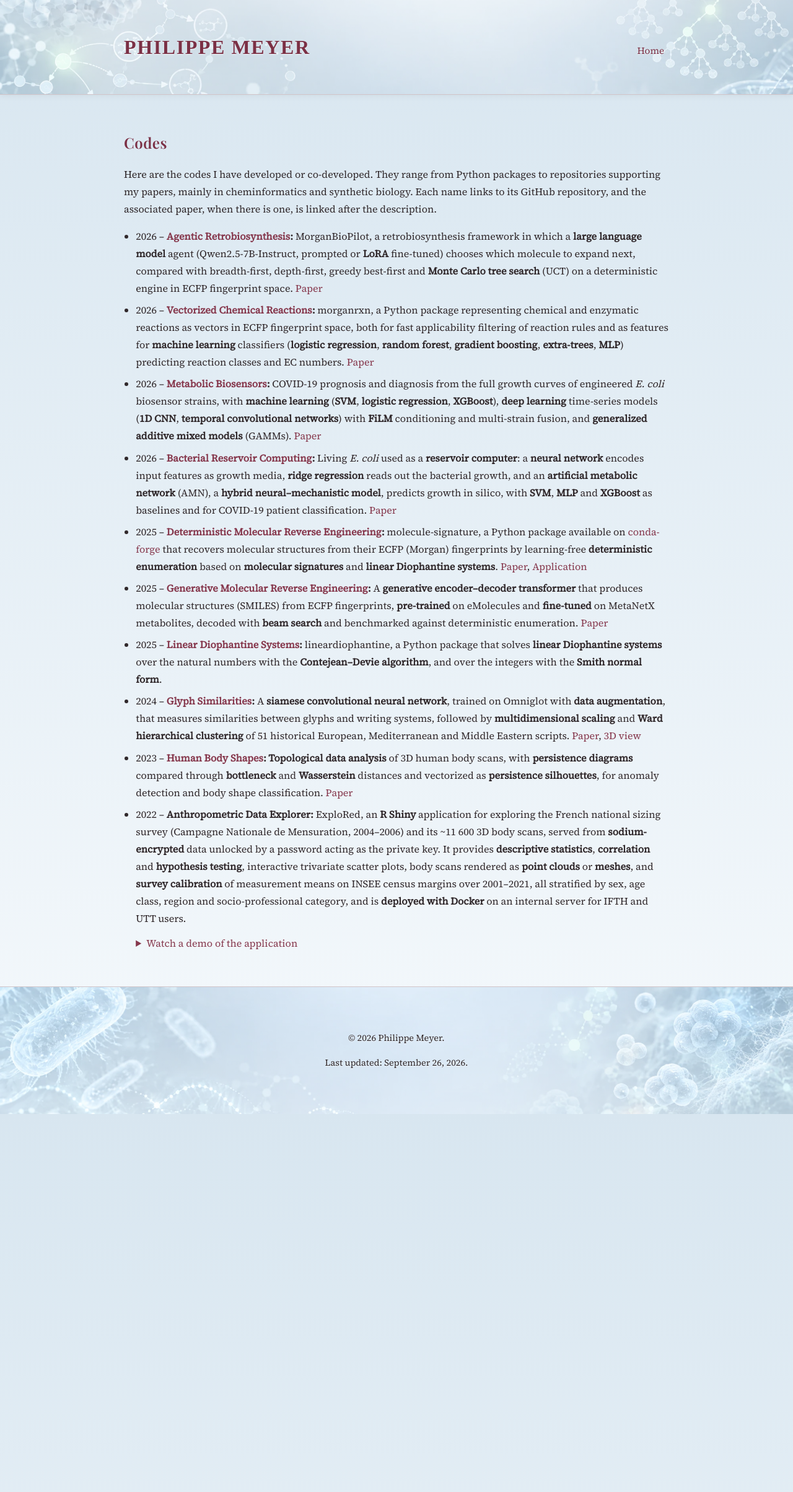
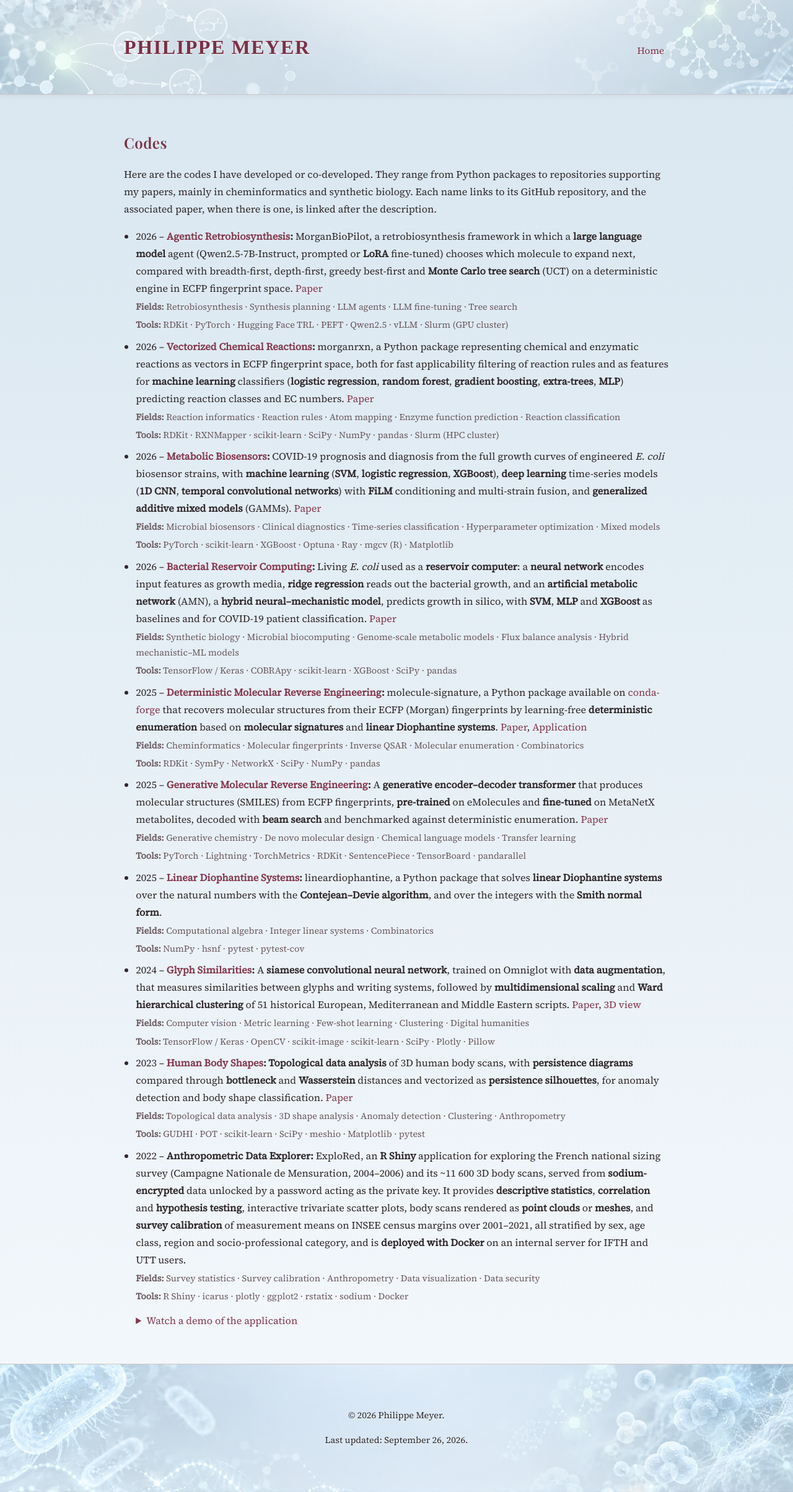
Before and after one commit to PhilippeMeyer68/philippemeyer68.github.io, a Jekyll site: the page built from codes.md, in a window 1280 px wide. Shown: the whole page at 62% size. Built offline with Jekyll 4.4.1, drawn with Linux system fonts in a browser that asks for light colours; before the commit the page ends 1798 px from its top, so only the background shows below that.

Commit message:
feat: package lists

```diff
--- a/assets/css/style.css
+++ b/assets/css/style.css
@@ -376,6 +376,23 @@ footer {
 }
 
 
+/* ---------- Topics and package lists in codes list ---------- */
+.code-topics,
+.code-stack {
+  display: block;
+
+  margin-top: 4px;
+
+  color: var(--muted);
+
+  font-size: 0.9em;
+}
+
+.code-label {
+  font-weight: 600;
+}
+
+
 /* ---------- Demo video in codes list ---------- */
 .code-demo {
   margin: 12px 0 4px;
--- a/codes.md
+++ b/codes.md
@@ -17,58 +17,78 @@ permalink: /codes/
   2026 – <strong><a href="https://github.com/brsynth/morganbiopilot" target="_blank" rel="noopener">Agentic Retrobiosynthesis</a>: </strong>
   MorganBioPilot, a retrobiosynthesis framework in which a <strong>large language model</strong> agent (Qwen2.5-7B-Instruct, prompted or <strong>LoRA</strong> fine-tuned) chooses which molecule to expand next, compared with breadth-first, depth-first, greedy best-first and <strong>Monte Carlo tree search</strong> (UCT) on a deterministic engine in ECFP fingerprint space.
   <a href="https://arxiv.org/abs/2608.30702" target="_blank" rel="noopener">Paper</a>
+  <span class="code-topics"><span class="code-label">Fields:</span> Retrobiosynthesis &middot; Synthesis planning &middot; LLM agents &middot; LLM fine-tuning &middot; Tree search</span>
+  <span class="code-stack"><span class="code-label">Tools:</span> RDKit &middot; PyTorch &middot; Hugging Face TRL &middot; PEFT &middot; Qwen2.5 &middot; vLLM &middot; Slurm (GPU cluster)</span>
 </li>
 
 <li>
   2026 – <strong><a href="https://github.com/brsynth/morganrxn" target="_blank" rel="noopener">Vectorized Chemical Reactions</a>: </strong>
   morganrxn, a Python package representing chemical and enzymatic reactions as vectors in ECFP fingerprint space, both for fast applicability filtering of reaction rules and as features for <strong>machine learning</strong> classifiers (<strong>logistic regression</strong>, <strong>random forest</strong>, <strong>gradient boosting</strong>, <strong>extra-trees</strong>, <strong>MLP</strong>) predicting reaction classes and EC numbers.
   <a href="https://doi.org/10.26434/chemrxiv.15006884/v1" target="_blank" rel="noopener">Paper</a>
+  <span class="code-topics"><span class="code-label">Fields:</span> Reaction informatics &middot; Reaction rules &middot; Atom mapping &middot; Enzyme function prediction &middot; Reaction classification</span>
+  <span class="code-stack"><span class="code-label">Tools:</span> RDKit &middot; RXNMapper &middot; scikit-learn &middot; SciPy &middot; NumPy &middot; pandas &middot; Slurm (HPC cluster)</span>
 </li>
 
 <li>
   2026 – <strong><a href="https://github.com/brsynth/mutant-covid" target="_blank" rel="noopener">Metabolic Biosensors</a>: </strong>
   COVID-19 prognosis and diagnosis from the full growth curves of engineered <em>E. coli</em> biosensor strains, with <strong>machine learning</strong> (<strong>SVM</strong>, <strong>logistic regression</strong>, <strong>XGBoost</strong>), <strong>deep learning</strong> time-series models (<strong>1D CNN</strong>, <strong>temporal convolutional networks</strong>) with <strong>FiLM</strong> conditioning and multi-strain fusion, and <strong>generalized additive mixed models</strong> (GAMMs).
   <a href="https://doi.org/10.64898/2026.08.04.740108" target="_blank" rel="noopener">Paper</a>
+  <span class="code-topics"><span class="code-label">Fields:</span> Microbial biosensors &middot; Clinical diagnostics &middot; Time-series classification &middot; Hyperparameter optimization &middot; Mixed models</span>
+  <span class="code-stack"><span class="code-label">Tools:</span> PyTorch &middot; scikit-learn &middot; XGBoost &middot; Optuna &middot; Ray &middot; mgcv (R) &middot; Matplotlib</span>
 </li>
 
 <li>
   2026 – <strong><a href="https://github.com/brsynth/bacterial_rc" target="_blank" rel="noopener">Bacterial Reservoir Computing</a>: </strong>
   Living <em>E. coli</em> used as a <strong>reservoir computer</strong>: a <strong>neural network</strong> encodes input features as growth media, <strong>ridge regression</strong> reads out the bacterial growth, and an <strong>artificial metabolic network</strong> (AMN), a <strong>hybrid neural–mechanistic model</strong>, predicts growth in silico, with <strong>SVM</strong>, <strong>MLP</strong> and <strong>XGBoost</strong> as baselines and for COVID-19 patient classification.
   <a href="https://www.cell.com/cell-systems/fulltext/S2405-4712(26)00136-5" target="_blank" rel="noopener">Paper</a>
+  <span class="code-topics"><span class="code-label">Fields:</span> Synthetic biology &middot; Microbial biocomputing &middot; Genome-scale metabolic models &middot; Flux balance analysis &middot; Hybrid mechanistic–ML models</span>
+  <span class="code-stack"><span class="code-label">Tools:</span> TensorFlow / Keras &middot; COBRApy &middot; scikit-learn &middot; XGBoost &middot; SciPy &middot; pandas</span>
 </li>
 
 <li>
   2025 – <strong><a href="https://github.com/brsynth/molecule-signature" target="_blank" rel="noopener">Deterministic Molecular Reverse Engineering</a>: </strong>
   molecule-signature, a Python package available on <a href="https://anaconda.org/conda-forge/molecule-signature" target="_blank" rel="noopener">conda-forge</a> that recovers molecular structures from their ECFP (Morgan) fingerprints by learning-free <strong>deterministic enumeration</strong> based on <strong>molecular signatures</strong> and <strong>linear Diophantine systems</strong>.
   <a href="https://doi.org/10.1186/s13321-025-01074-5" target="_blank" rel="noopener">Paper</a>, <a href="https://philippemeyer68.pythonanywhere.com" target="_blank" rel="noopener">Application</a>
+  <span class="code-topics"><span class="code-label">Fields:</span> Cheminformatics &middot; Molecular fingerprints &middot; Inverse QSAR &middot; Molecular enumeration &middot; Combinatorics</span>
+  <span class="code-stack"><span class="code-label">Tools:</span> RDKit &middot; SymPy &middot; NetworkX &middot; SciPy &middot; NumPy &middot; pandas</span>
 </li>
 
 <li>
   2025 – <strong><a href="https://github.com/brsynth/molecule-signature-paper" target="_blank" rel="noopener">Generative Molecular Reverse Engineering</a>: </strong>
   A <strong>generative encoder–decoder transformer</strong> that produces molecular structures (SMILES) from ECFP fingerprints, <strong>pre-trained</strong> on eMolecules and <strong>fine-tuned</strong> on MetaNetX metabolites, decoded with <strong>beam search</strong> and benchmarked against deterministic enumeration.
   <a href="https://doi.org/10.1186/s13321-025-01074-5" target="_blank" rel="noopener">Paper</a>
+  <span class="code-topics"><span class="code-label">Fields:</span> Generative chemistry &middot; De novo molecular design &middot; Chemical language models &middot; Transfer learning</span>
+  <span class="code-stack"><span class="code-label">Tools:</span> PyTorch &middot; Lightning &middot; TorchMetrics &middot; RDKit &middot; SentencePiece &middot; TensorBoard &middot; pandarallel</span>
 </li>
 
 <li>
   2025 – <strong><a href="https://github.com/PhilippeMeyer68/linear-diophantine" target="_blank" rel="noopener">Linear Diophantine Systems</a>: </strong>
   lineardiophantine, a Python package that solves <strong>linear Diophantine systems</strong> over the natural numbers with the <strong>Contejean–Devie algorithm</strong>, and over the integers with the <strong>Smith normal form</strong>.
+  <span class="code-topics"><span class="code-label">Fields:</span> Computational algebra &middot; Integer linear systems &middot; Combinatorics</span>
+  <span class="code-stack"><span class="code-label">Tools:</span> NumPy &middot; hsnf &middot; pytest &middot; pytest-cov</span>
 </li>
 
 <li>
   2024 – <strong><a href="https://github.com/PhilippeMeyer68/glyph-SNN" target="_blank" rel="noopener">Glyph Similarities</a>: </strong>
   A <strong>siamese convolutional neural network</strong>, trained on Omniglot with <strong>data augmentation</strong>, that measures similarities between glyphs and writing systems, followed by <strong>multidimensional scaling</strong> and <strong>Ward hierarchical clustering</strong> of 51 historical European, Mediterranean and Middle Eastern scripts.
   <a href="https://aclanthology.org/2024.lt4hala-1.12/" target="_blank" rel="noopener">Paper</a>, <a href="{{ '/glyph.html' | relative_url }}" target="_blank" rel="noopener">3D view</a>
+  <span class="code-topics"><span class="code-label">Fields:</span> Computer vision &middot; Metric learning &middot; Few-shot learning &middot; Clustering &middot; Digital humanities</span>
+  <span class="code-stack"><span class="code-label">Tools:</span> TensorFlow / Keras &middot; OpenCV &middot; scikit-image &middot; scikit-learn &middot; SciPy &middot; Plotly &middot; Pillow</span>
 </li>
 
 <li>
   2023 – <strong><a href="https://github.com/PhilippeMeyer68/TDA_Morphotypes" target="_blank" rel="noopener">Human Body Shapes</a>: </strong>
   <strong>Topological data analysis</strong> of 3D human body scans, with <strong>persistence diagrams</strong> compared through <strong>bottleneck</strong> and <strong>Wasserstein</strong> distances and vectorized as <strong>persistence silhouettes</strong>, for anomaly detection and body shape classification.
   <a href="https://doi.org/10.3390/a16030161" target="_blank" rel="noopener">Paper</a>
+  <span class="code-topics"><span class="code-label">Fields:</span> Topological data analysis &middot; 3D shape analysis &middot; Anomaly detection &middot; Clustering &middot; Anthropometry</span>
+  <span class="code-stack"><span class="code-label">Tools:</span> GUDHI &middot; POT &middot; scikit-learn &middot; SciPy &middot; meshio &middot; Matplotlib &middot; pytest</span>
 </li>
 
 <li>
   2022 – <strong>Anthropometric Data Explorer: </strong>
   ExploRed, an <strong>R Shiny</strong> application for exploring the French national sizing survey (Campagne Nationale de Mensuration, 2004–2006) and its ~11 600 3D body scans, served from <strong>sodium-encrypted</strong> data unlocked by a password acting as the private key. It provides <strong>descriptive statistics</strong>, <strong>correlation</strong> and <strong>hypothesis testing</strong>, interactive trivariate scatter plots, body scans rendered as <strong>point clouds</strong> or <strong>meshes</strong>, and <strong>survey calibration</strong> of measurement means on INSEE census margins over 2001–2021, all stratified by sex, age class, region and socio-professional category, and is <strong>deployed with Docker</strong> on an internal server for IFTH and UTT users.
+  <span class="code-topics"><span class="code-label">Fields:</span> Survey statistics &middot; Survey calibration &middot; Anthropometry &middot; Data visualization &middot; Data security</span>
+  <span class="code-stack"><span class="code-label">Tools:</span> R Shiny &middot; icarus &middot; plotly &middot; ggplot2 &middot; rstatix &middot; sodium &middot; Docker</span>
   <details class="code-demo">
     <summary>Watch a demo of the application</summary>
     <video controls preload="none" playsinline width="560"
```
Also changed, not shown: index.md (+1 -2 lines).
